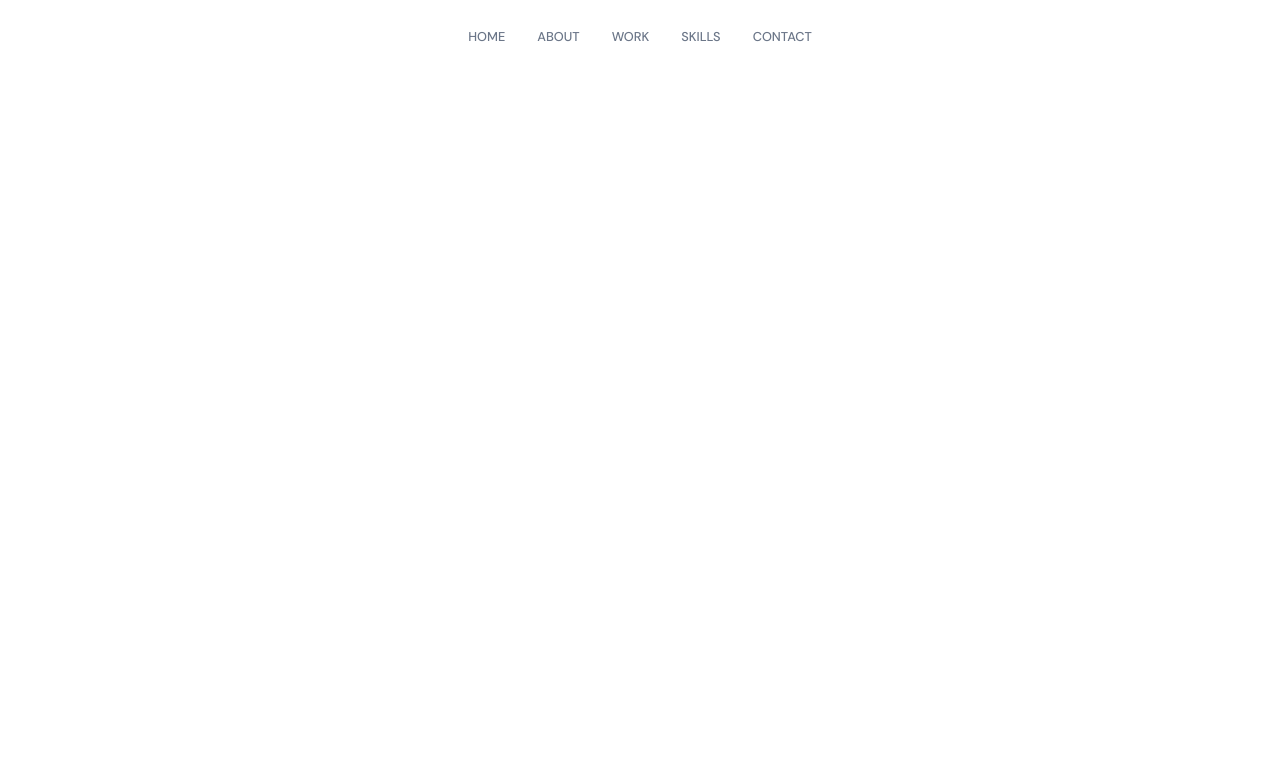
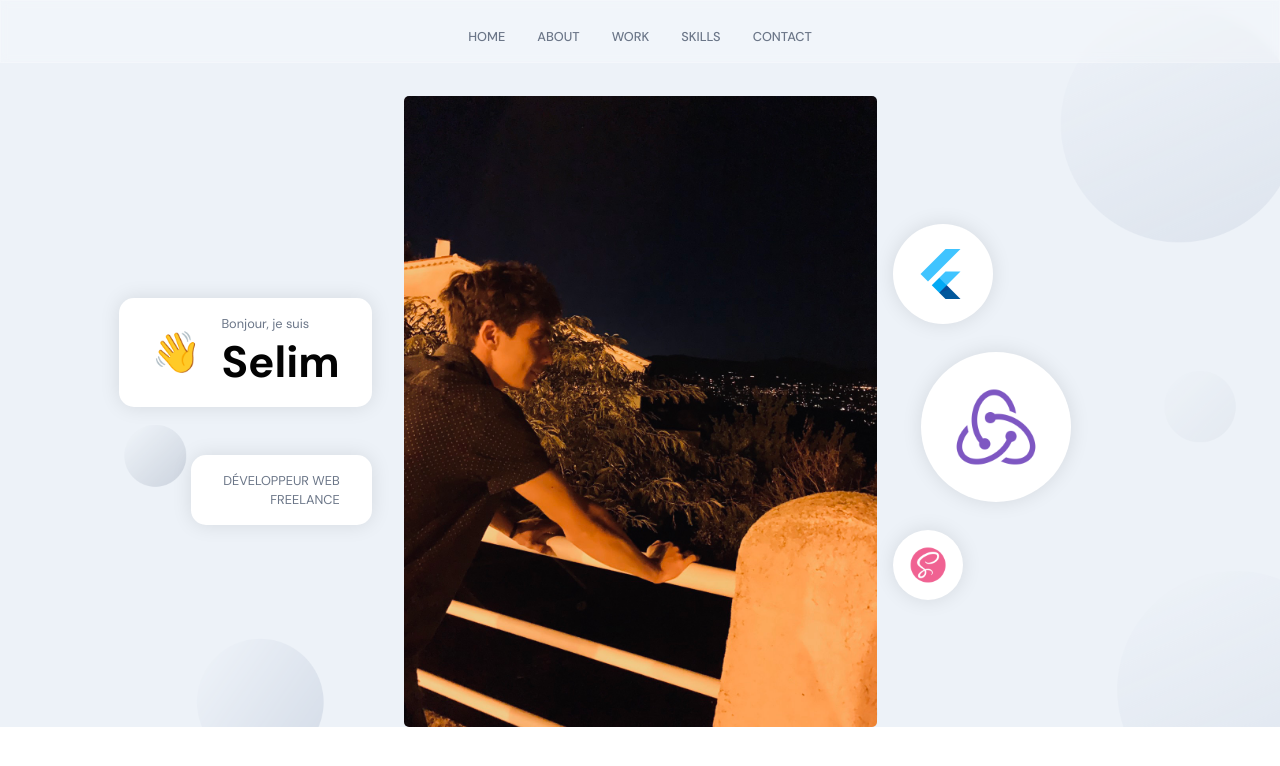
Before and after one commit to Selim-Ramdani/Portfolio, a React (Create React App) app in the folder frontend_react/: page / in a window 1280 px wide. Shown: the top 766 px of the page. Built offline with nearby package versions, Linux system fonts and the light colour scheme.

Commit message:
Header container almost finished

```diff
--- a/frontend_react/src/App.js
+++ b/frontend_react/src/App.js
@@ -8,6 +8,7 @@
   return (
     <div className="app">
       <Navbar />
+      <Header />
     </div>
   )
 }
--- a/frontend_react/src/constants/images.js
+++ b/frontend_react/src/constants/images.js
@@ -23,7 +23,7 @@
 import about03 from '../assets/about03.png';
 import about04 from '../assets/about04.png';
 
-import profile from '../assets/profile.png';
+import selim from '../assets/selim.jpg';
 import circle from '../assets/circle.svg';
 import logo from '../assets/logo.png';
 
@@ -59,7 +59,7 @@
   about02,
   about03,
   about04,
-  profile,
+  selim,
   circle,
   logo,
   adidas,
--- a/frontend_react/src/container/Header/Header.jsx
+++ b/frontend_react/src/container/Header/Header.jsx
@@ -1,11 +1,71 @@
-import React from 'react'
+import React from "react";
+import { motion } from "framer-motion";
 
-import './Header.scss';
+import { images } from "../../constants";
+import "./Header.scss";
 
 const Header = () => {
+
+  const scaleVariants = {
+    whileInView: {
+      scale: [0, 1],
+      opacity: [0, 1],
+      transition: {
+        duration: 1,
+        ease: 'easeInOut'
+      }
+    }
+  }
   return (
-    <div>Header</div>
-  )
-}
+    <div id="home" className="app__header app__flex">
+      <motion.div
+        whileInView={{ x: [-100, 0], opacity: [0, 1] }}
+        transition={{ duration: 1 }}
+        className="app__header-info"
+      >
+        <div className="app__header-badge">
+          <div className="badge-cmp app__flex">
+            <span>👋</span>
+            <div style={{ marginLeft: 20 }}>
+              <p className="p-text">Bonjour, je suis</p>
+              <h1 className="head-text">Selim</h1>
+            </div>
+          </div>
+          <div className="tag-cmp app__flex">
+            <p className="p-text">Développeur Web</p>
+            <p className="p-text">Freelance</p>
+          </div>
+        </div>
+      </motion.div>
+
+      <motion.div
+        whileInView={{ opacity: [0, 1] }}
+        transition={{ duration: 0.5, delayChildren: 0.5 }}
+        className="app__header-img"
+      >
+        <img src={images.selim} alt="profile_bg" />
+        <motion.img
+          whileInView={{ opacity: [0, 1] }}
+          transition={{ duration: 1, ease: "easeInOut" }}
+          src={images.circle}
+          alt="profile_circle"
+          className="overlay_circle"
+        />
+      </motion.div>
+
+      <motion.div
+        variants={scaleVariants}
+        whileInView={scaleVariants.whileInView}
+        className="app__header-circles"
+      >
+        {[images.flutter, images.redux, images.sass].map((circle, index) => (
+          <div className="circle-cmp app__flex" key={`circle-${index}`}>
+            <img src={circle} alt="circle"/>
+          </div>
+        ))}
+      </motion.div>
+    </div>
+  );
+};
 
 export default Header;
--- a/frontend_react/src/container/Header/Header.scss
+++ b/frontend_react/src/container/Header/Header.scss
@@ -0,0 +1,197 @@
+#home {
+  position: relative;
+  background: url("../../assets/bgIMG.png");
+  background-size: cover;
+  background-position: center;
+  background-repeat: repeat;
+
+  // disable the default padding styles
+  .app__wrapper {
+    padding: 0;
+
+    .copyright {
+      display: none;
+    }
+  }
+}
+
+.app__header {
+  flex: 1;
+  width: 100%;
+  height: 100%;
+  flex-direction: row;
+
+  padding: 6rem 2rem 0rem;
+
+  @media screen and (min-width: 2000px) {
+    padding-top: 8rem;
+  }
+
+  @media screen and (max-width: 1200px) {
+    flex-direction: column;
+  }
+
+  @media screen and (max-width: 450px) {
+    padding: 6rem 1rem 2rem;
+  }
+}
+
+.app__header-info {
+  flex: 0.65;
+  display: flex;
+  flex-direction: column;
+  justify-content: flex-start;
+  align-items: flex-start;
+  height: 100%;
+
+  margin: 0 2rem;
+
+  @media screen and (max-width: 1200px) {
+    width: 100%;
+    margin-right: 0rem;
+  }
+}
+
+.app__header-badge {
+  width: 100%;
+  display: flex;
+  justify-content: flex-end;
+  align-items: flex-end;
+  flex-direction: column;
+
+  .badge-cmp,
+  .tag-cmp {
+    padding: 1rem 2rem;
+    background: var(--white-color);
+    border-radius: 15px;
+    flex-direction: row;
+    width: auto;
+
+    box-shadow: 0px 0px 20px rgba(0, 0, 0, 0.1);
+  }
+
+  .tag-cmp {
+    flex-direction: column;
+    margin-top: 3rem;
+
+    p {
+      width: 100%;
+      text-transform: uppercase;
+      text-align: right;
+    }
+  }
+
+  span {
+    font-size: 2.5rem;
+
+    @media screen and (min-width: 2000px) {
+      font-size: 5rem;
+    }
+  }
+
+  @media screen and (max-width: 1200px) {
+    justify-content: flex-start;
+    align-items: flex-start;
+  }
+}
+
+.app__header-circles {
+  flex: 0.75;
+  display: flex;
+  flex-direction: column;
+  justify-content: space-evenly;
+  align-items: flex-start;
+  height: 100%;
+  margin-left: 1rem;
+
+  div {
+    width: 100px;
+    height: 100px;
+    border-radius: 50%;
+
+    background: var(--white-color);
+    box-shadow: 0px 0px 20px rgba(0, 0, 0, 0.1);
+
+    img {
+      width: 60%;
+      height: 60%;
+    }
+  }
+
+  // circles with different height & width
+
+  div:nth-child(1) {
+    width: 100px;
+    height: 100px;
+  }
+
+  div:nth-child(2) {
+    margin: 1.75rem;
+    width: 150px;
+    height: 150px;
+  }
+
+  div:nth-child(3) {
+    width: 70px;
+    height: 70px;
+  }
+
+  @media screen and (min-width: 2000px) {
+    div:nth-child(2) {
+      width: 400px;
+      height: 400px;
+    }
+
+    div:nth-child(3) {
+      width: 170px;
+      height: 170px;
+    }
+
+    div:nth-child(1) {
+      width: 200px;
+      height: 200px;
+    }
+  }
+
+  @media screen and (max-width: 1200px) {
+    width: 100%;
+    flex-direction: row;
+    flex-wrap: wrap;
+    margin-left: 0;
+
+    div {
+      margin: 1rem;
+    }
+  }
+}
+
+.app__header-img {
+  flex: 1;
+  height: 100%;
+
+  display: flex;
+  justify-content: flex-end;
+  align-items: flex-end;
+  position: relative;
+
+  img {
+    width: 100%;
+    object-fit: contain;
+    z-index: 1;
+    border-radius: 5px;
+  }
+
+  .overlay_circle {
+    position: absolute;
+    left: 0;
+    right: 0;
+    bottom: 0;
+    z-index: 0;
+    width: 100%;
+    height: 90%;
+  }
+
+  @media screen and (max-width: 1200px) {
+    margin: 2rem 0;
+  }
+}
```
Also changed, not shown: frontend_react/src/assets/profile.png (deleted), frontend_react/src/assets/selim.jpg (added).
